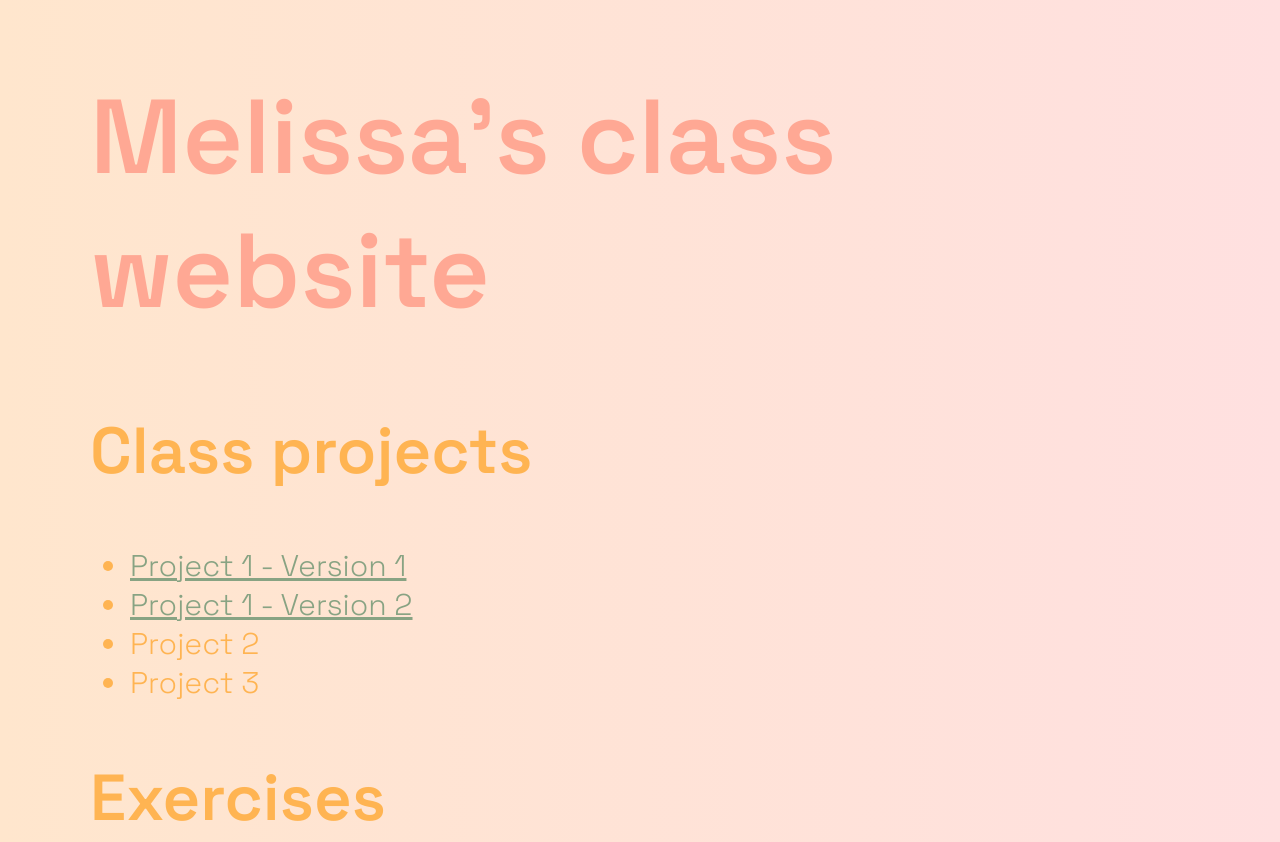
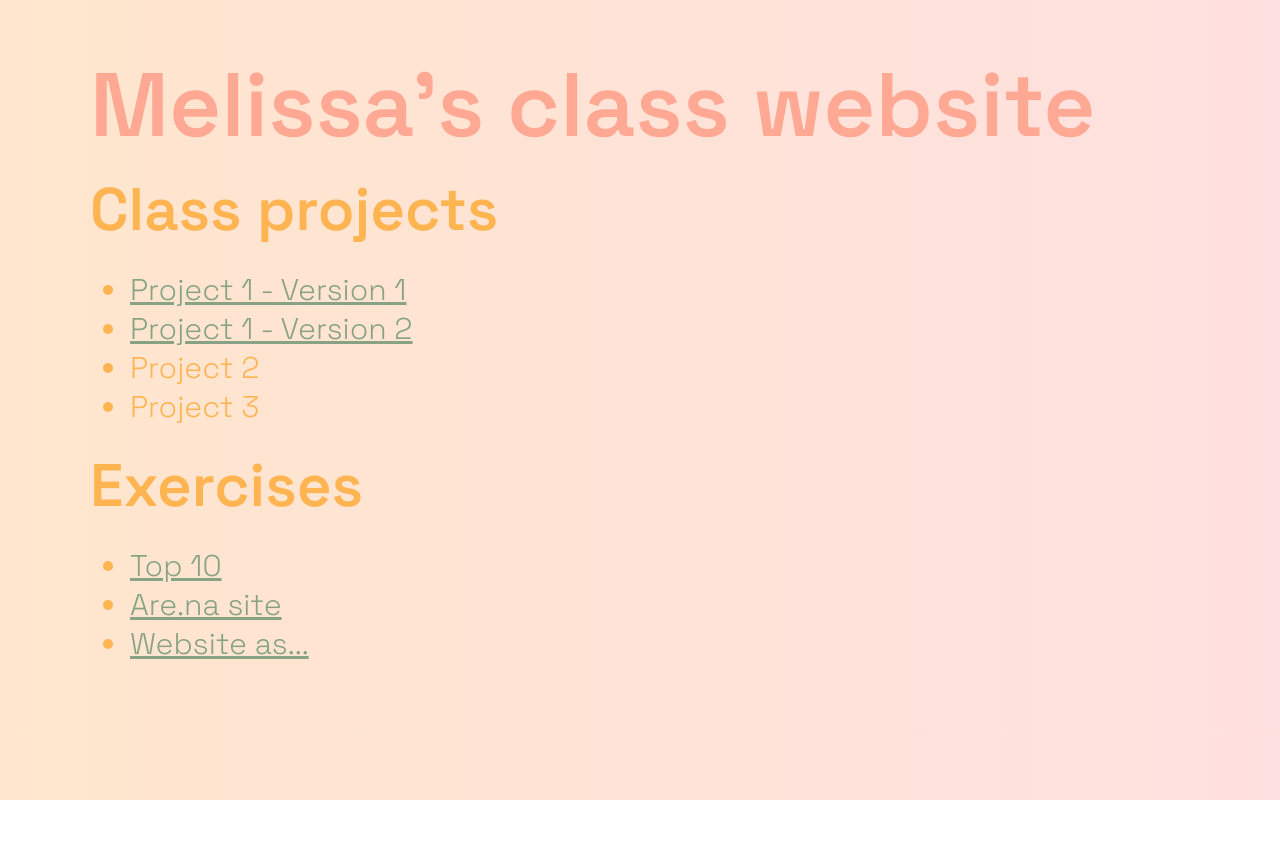
Before and after one commit to mleone26/interactive, a plain HTML site: page index.html in a window 1280 px wide. Shown: the top 842 px of the page. After the commit the page ends 800 px from the top, so only its background shows below. Drawn offline with Linux system fonts and the light colour scheme.

Commit message:
updated home page

```diff
--- a/index.html
+++ b/index.html
@@ -28,8 +28,8 @@
 		  color: blue;
 		}
 	</style>
-    <h1 style="font-size:105px; color:rgb(255, 168, 148)">Melissa's class website</h1>
-    <h2 style="font-size:65px; color:rgb(255, 180, 82)">Class projects</h2>
+    <h1 style="font-size:90px; line-height: 70px; color:rgb(255, 168, 148)">Melissa's class website</h1>
+    <h2 style="font-size:60px; line-height: 20px; color:rgb(255, 180, 82)">Class projects</h2>
     <ul style="font-size:30px; color:rgb(255, 180, 82)">
       <li>
         <a href="project-1/version-1/index.html">Project 1 - Version 1</a>
@@ -44,7 +44,7 @@
         Project 3
       </li>
     </ul>
-    <h2 style="font-size:65px; color:rgb(255, 180, 82)">Exercises</h2>
+    <h2 style="font-size:60px; line-height: 20px; color:rgb(255, 180, 82)">Exercises</h2>
 	<ul style="font-size:30px; color:rgb(255, 180, 82)">
       <li>
         <a href="exercises/top-10.html">Top 10</a>
@@ -56,6 +56,5 @@
         <a href="exercises/website-as.html">Website as...</a>
       </li>
     </ul>
-    <br>
   </body>
 </html>
```
